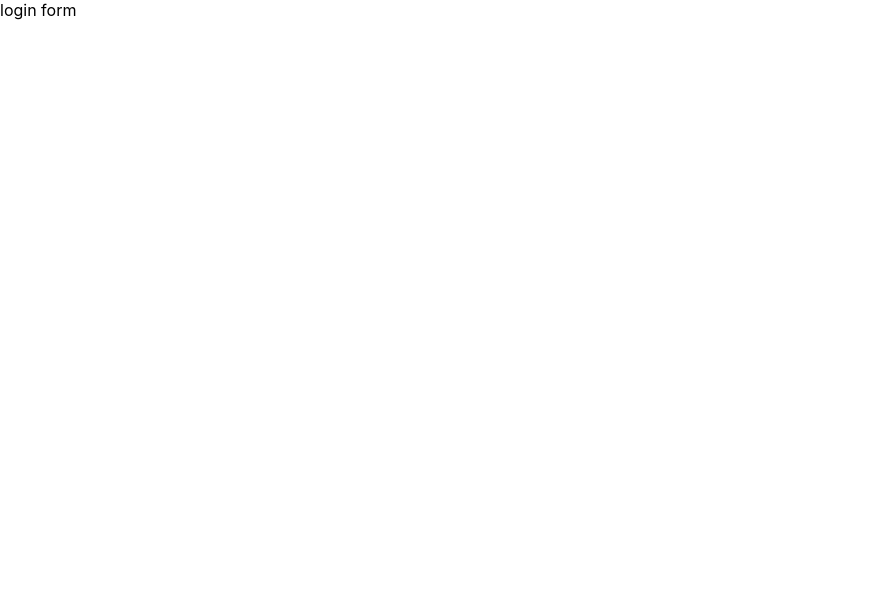
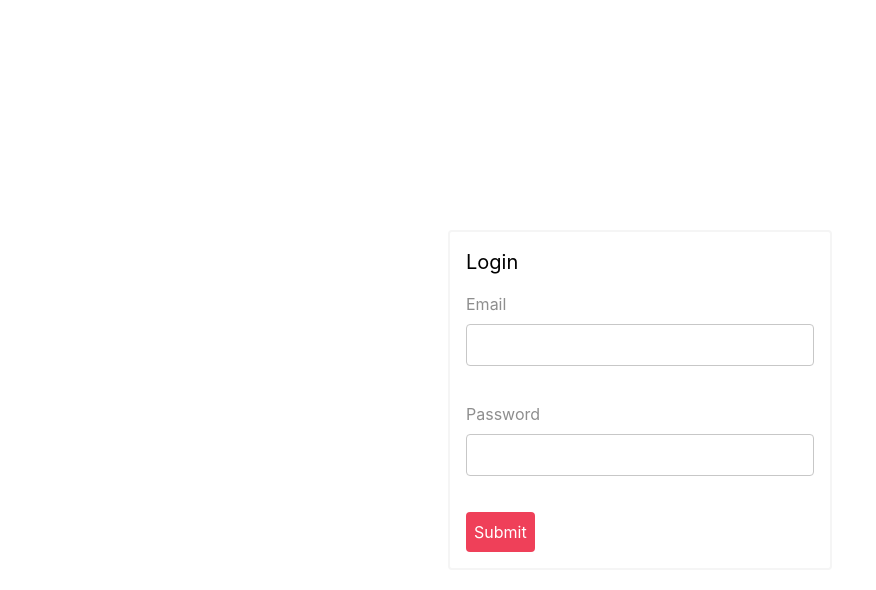
Before and after one commit to Swearengen/martian-and-machine, a React (Create React App) app: page / in a window 1280 px wide. Shown: the top 590 px of the page, without its empty margins (0-876 px from the left). Built offline with nearby package versions, Linux system fonts and the light colour scheme.

Commit message:
Add tailwind and finish login form

```diff
--- /dev/null
+++ b/postcss.config.js
@@ -0,0 +1,6 @@
+module.exports = {
+  plugins: {
+    tailwindcss: {},
+    autoprefixer: {},
+  },
+}
--- a/src/components/pages/Login.tsx
+++ b/src/components/pages/Login.tsx
@@ -1,4 +1,5 @@
 import { FC } from 'react';
+import { useForm } from 'react-hook-form';
 
 interface ILoginProps {
   message: string;
@@ -7,5 +8,57 @@ interface ILoginProps {
 export const Login: FC<ILoginProps> = ({ message }) => {
   console.log(`${message} Login`);
 
-  return <div>login form</div>;
+  const {
+    register,
+    handleSubmit,
+    formState: { errors },
+  } = useForm({
+    defaultValues: {
+      email: '',
+      password: '',
+    },
+  });
+
+  const onSubmit = (data: { email: string; password: string }) => {
+    console.log(data, '-----');
+  };
+
+  return (
+    <div className="container mx-auto px-4 flex h-screen justify-center items-center">
+      <form
+        onSubmit={handleSubmit(onSubmit)}
+        className="w-80 sm:w-96 p-4 h-min border-2 border-lightgray border-solid rounded"
+      >
+        <h2 className="text-xl mb-4">Login</h2>
+        <label htmlFor="email" className="text-darkgray block mb-2">
+          Email
+        </label>
+        <input
+          type="text"
+          {...register('email', {
+            required: 'Field is required',
+            pattern: {
+              value: /^[^\s@]+@[^\s@]+\.[^\s@]+$/,
+              message: 'Please enter valid email',
+            },
+          })}
+          className="form-input px-3 py-2 rounded w-full border-gray"
+        />
+        <p className="text-red text-sm my-2 h-5">{errors.email?.message}</p>
+        <label htmlFor="password" className="text-darkgray block mb-2">
+          Password
+        </label>
+        <input
+          type="password"
+          {...register('password', { required: 'Field is required' })}
+          className="form-input px-3 py-2 rounded w-full border-gray"
+        />
+        <p className="text-red text-sm my-2 h-5">{errors.password?.message}</p>
+
+        <button type="submit" className="bg-red hover:opacity-75 rounded text-white p-2">
+          Submit
+        </button>
+      </form>
+    </div>
+  );
 };
--- a/src/index.css
+++ b/src/index.css
@@ -1,3 +1,7 @@
+@tailwind base;
+@tailwind components;
+@tailwind utilities;
+
 body {
   margin: 0;
   font-family: -apple-system, BlinkMacSystemFont, 'Segoe UI', 'Roboto', 'Oxygen', 'Ubuntu',
--- /dev/null
+++ b/tailwind.config.js
@@ -0,0 +1,15 @@
+module.exports = {
+  content: ['./src/**/*.{js,jsx,ts,tsx}'],
+  theme: {
+    extend: {
+      colors: {
+        red: '#EF4059',
+        dark: '#3D3D3D',
+        darkgray: '#8E8E8E',
+        gray: '#C7C7C7',
+        lightgray: '#F5F5F5',
+      },
+    },
+  },
+  plugins: [require('@tailwindcss/forms')],
+};
```
Also changed, not shown: package.json (+7 -1 lines), 1 other file (tests, documents, lock files or other folders).
